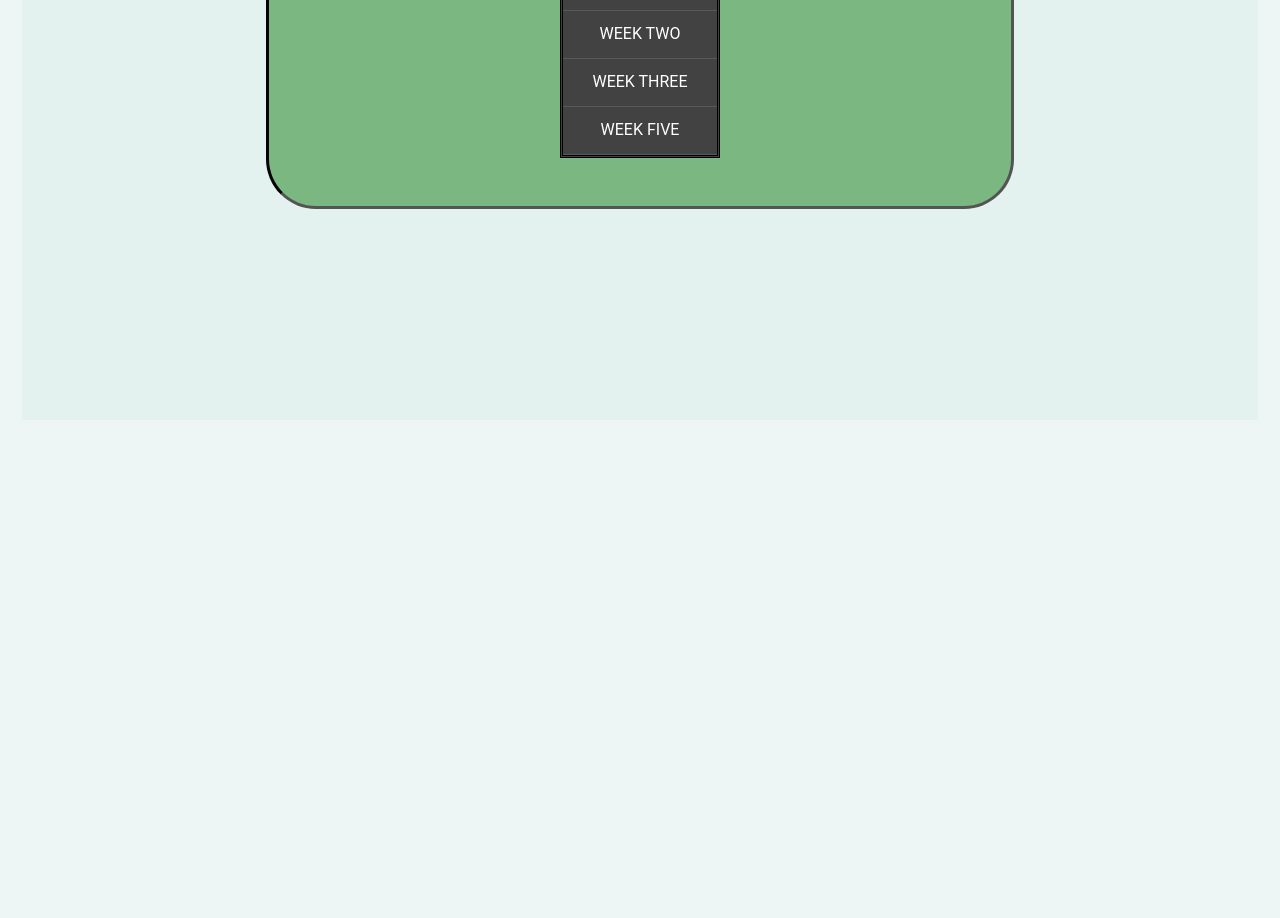
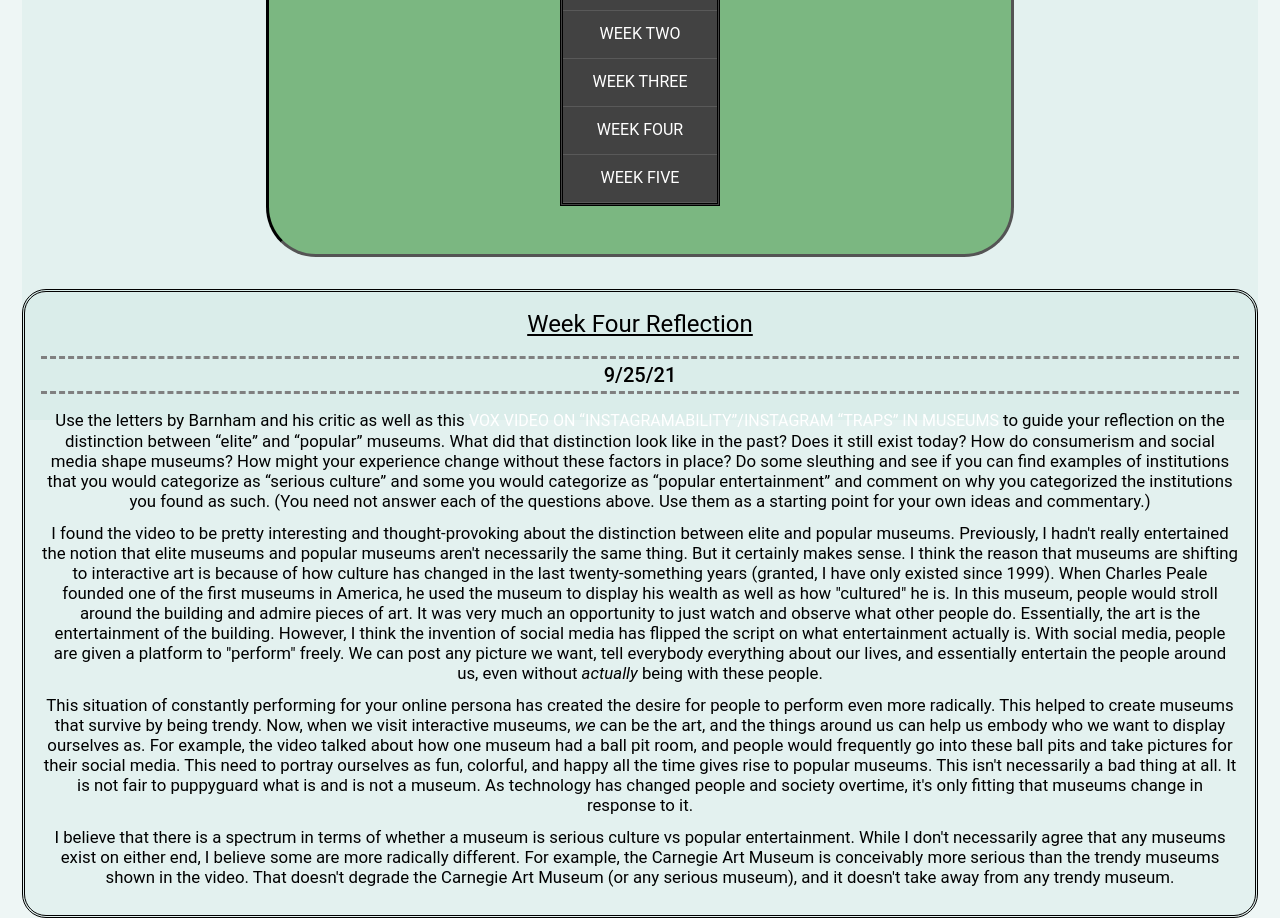
Before and after one commit to KyleMaxwell1224/HistoricalArtifacts, an Angular app: page /WeekFour in a window 1280 px wide. Before the commit this address led to /. Shown: the part 380-1298 px from the top of the page. Before the commit the page ends 848 px from the top, so only its background shows below. Built offline with nearby package versions, Linux system fonts and the light colour scheme.

Commit message:
Week 4 readded

```diff
--- a/src/app/app-routing.module.ts
+++ b/src/app/app-routing.module.ts
@@ -11,14 +11,14 @@ const routes: Routes = [
   { path: 'WeekOne', component: WeekOneComponent },
   { path: 'WeekTwo', component: WeekTwoComponent},
   { path: 'WeekThree', component: WeekThreeComponent},
-  //{ path: 'WeekFour', component: WeekFourComponent},
+  { path: 'WeekFour', component: WeekFourComponent},
   { path: 'WeekFive', component: WeekFiveComponent}
 ];
 const displayRoutes = [
   { weekNum: 1, name: 'Week One', path: 'WeekOne' },
   { weekNum: 2, name: 'Week Two', path: 'WeekTwo'},
   { weekNum: 3, name: 'Week Three', path: 'WeekThree'},
-  //{ weekNum: 4, name: 'Week Four', path: 'WeekFour'},
+  { weekNum: 4, name: 'Week Four', path: 'WeekFour'},
   { weekNum: 5, name: 'Week Five', path: 'WeekFive'},
 
 ];
--- a/src/app/app.component.ts
+++ b/src/app/app.component.ts
@@ -6,5 +6,5 @@ import { Component } from '@angular/core';
   styleUrls: ['./app.component.css']
 })
 export class AppComponent {
-  title = 'HAA0125 - Kyle Maxwell';
+  title = 'Historical Artifacts - Kyle Maxwell';
 }
--- a/src/app/weeklyartifacts/week-four/week-four.component.html
+++ b/src/app/weeklyartifacts/week-four/week-four.component.html
@@ -1,4 +1,34 @@
 <div class="week-container">
     <h1 class="week-header">Week Four Reflection</h1>
     <h2 id="date">9/25/21</h2>
+    <p>
+        Use the letters by Barnham and his critic as well as this <a href="https://www.youtube.com/watch?v=Qx_r-dP22Ps&t=207s&ab_channel=Vox">Vox video on “Instagramability”/Instagram “traps”
+             in museums</a> to guide your reflection on the distinction between “elite” and “popular” museums. What did that
+             distinction look like in the past? Does it still exist today? How do consumerism and social media shape museums? How might your experience change
+             without these factors in place? Do some sleuthing and see if you can find examples of institutions that you would categorize as “serious culture” and
+             some you would categorize as “popular entertainment” and comment on why you categorized the institutions you found as such.   (You need not answer each
+              of the questions above.  Use them as a starting point for your own ideas and commentary.)
+    </p>
+
+    <p>I found the video to be pretty interesting and thought-provoking about the distinction between elite and popular museums. Previously, I hadn't really
+        entertained the notion that elite museums and popular museums aren't necessarily the same thing. But it certainly makes sense. I think the reason that museums
+        are shifting to interactive art is because of how culture has changed in the last twenty-something years (granted, I have only existed since 1999). When Charles
+        Peale founded one of the first museums in America, he used the museum to display his wealth as well as how "cultured" he is. In this museum, people would stroll
+        around the building and admire pieces of art. It was very much an opportunity to just watch and observe what other people do. Essentially, the art is the
+        entertainment of the building. However, I think the invention of social media has flipped the script on what entertainment actually is. With social media, people
+        are given a platform to "perform" freely. We can post any picture we want, tell everybody everything about our lives, and essentially entertain the people around
+        us, even without <i>actually</i> being with these people. </p>
+    <p>
+        This situation of constantly performing for your online persona has created the desire for people to perform even more radically. This helped to create museums that
+        survive by being trendy. Now, when we visit interactive museums, <i>we</i> can be the art, and the things around us can help us embody who we want to display
+        ourselves as. For example, the video talked about how one museum had a ball pit room, and people would frequently go into these ball pits and take pictures
+        for their social media. This need to portray ourselves as fun, colorful, and happy all the time gives rise to popular museums. This isn't necessarily a bad
+        thing at all. It is not fair to puppyguard what is and is not a museum. As technology has changed people and society overtime, it's only fitting that museums
+        change in response to it.
+    </p>
+    <p>
+        I believe that there is a spectrum in terms of whether a museum is serious culture vs popular entertainment. While I don't necessarily agree that any museums
+        exist on either end, I believe some are more radically different. For example, the Carnegie Art Museum is conceivably more serious than the trendy museums shown
+        in the video. That doesn't degrade the Carnegie Art Museum (or any serious museum), and it doesn't take away from any trendy museum.
+    </p>
 </div>
--- a/src/index.html
+++ b/src/index.html
@@ -2,7 +2,7 @@
 <html lang="en">
 <head>
   <meta charset="utf-8">
-  <title>HAA 0125 - Kyle Maxwell</title>
+  <title>Historical Artifacts - Kyle Maxwell</title>
   <base href="/">
   <meta name="viewport" content="width=device-width, initial-scale=1">
   <link rel="icon" type="image/x-icon" href="favicon.ico">
--- a/src/styles.css
+++ b/src/styles.css
@@ -34,7 +34,7 @@ a:active {
 }
 
 a:visited {
-  color: #9fafa6;
+  color: #8fa197;
 }
 
 ol {
```
